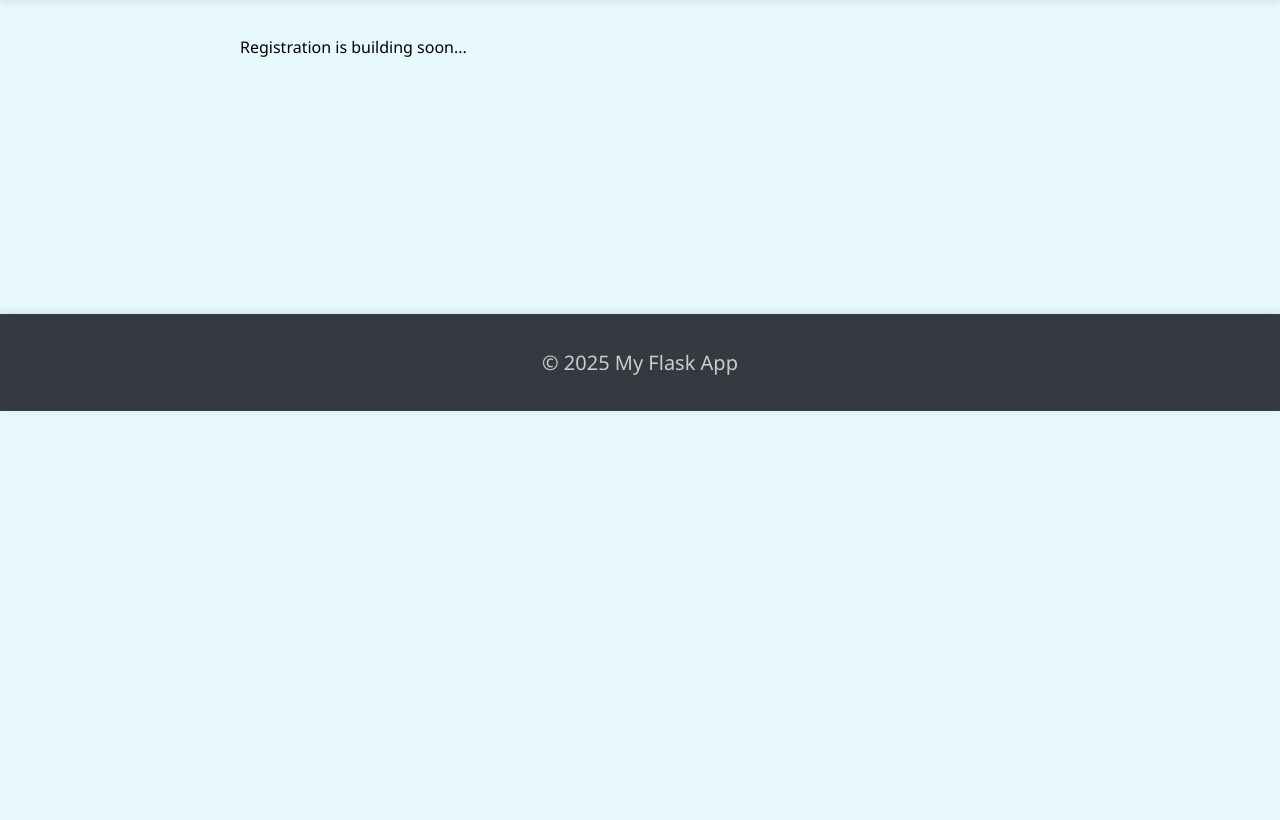
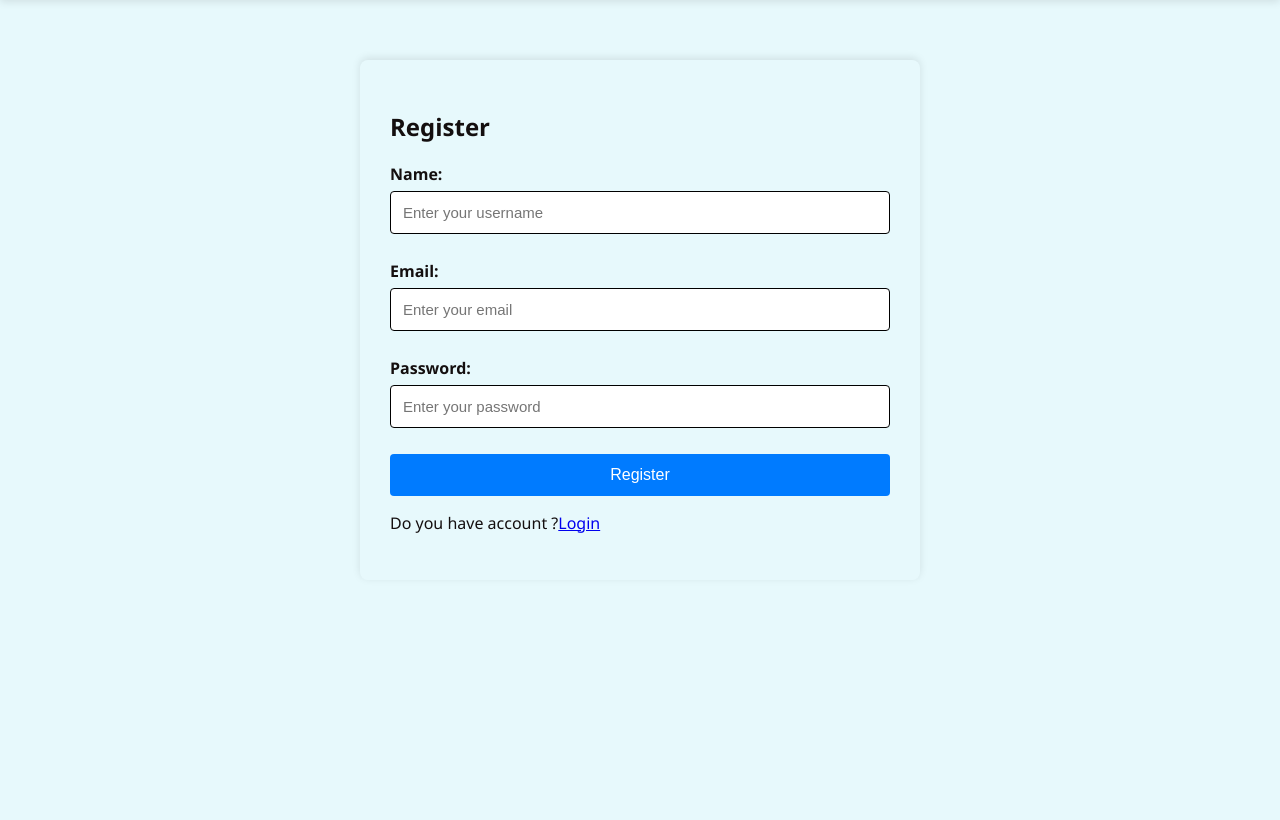
Before and after one commit to aryalodhari/To-Do-app-python, a Flask app: template app/templates/register.html in a window 1280 px wide. Shown: the part 153-973 px from the top of the page. Before the commit the page ends 564 px from the top, so only its background shows below. Run offline with Flask 3, Linux system fonts and the light colour scheme; the template is opened without the code that fills it, so the values that code supplies are empty.

Commit message:
Add Register page

```diff
--- a/app/__init__.py
+++ b/app/__init__.py
@@ -26,6 +26,7 @@ def create_app():
 
     return app
 
+
 # from flask import Flask
 # from flask_sqlalchemy import SQLAlchemy
 
--- a/app/routes/auth.py
+++ b/app/routes/auth.py
@@ -34,6 +34,12 @@ def login():
 
     return render_template("login.html")
 
+@auth_bp.route("/register", methods=["GET","POST"])
+def register():
+    if request.method == 'POST':
+        pass
+
+    return render_template("register.html")
 
 @auth_bp.route("/logout")
 def logout():
--- a/app/static/css/style.css
+++ b/app/static/css/style.css
@@ -65,6 +65,14 @@ footer p{
 .login-box h2{
     text-align: center;
     margin-bottom: 20px;
+}
+.register-box{
+    max-width: 500px;
+    color: rgb(20, 15, 15);
+    padding: 30px;
+    margin: 40px auto;
+    border-radius: 8px;
+    box-shadow: 0 -2px 8px rgb(0, 0, 0, 0.1);
 }
 .form-group{
     margin-bottom: 20px;
--- a/app/templates/register.html
+++ b/app/templates/register.html
@@ -1,5 +1,25 @@
 {% extends "base.html" %}
 
+{% block title %}Register Page{% endblock %}
+
 {% block content %}
-<p>Registration is building soon...</p>
+<div class="register-box">
+    <h2>Register</h2>
+    <form action="/register" method="post">
+        <div class="form-group">
+            <label for="email">Name:</label>
+            <input type="text" name="username" id="username" placeholder="Enter your username" required>
+        </div>
+        <div class="form-group">
+            <label for="email">Email:</label>
+            <input type="email" name="email" id="email" placeholder="Enter your email" required>
+        </div>
+        <div class="form-group">
+            <label for="password">Password:</label>
+            <input type="password" name="password" id="password" placeholder="Enter your password" required>
+        </div>
+        <button type="submit" class="btn">Register</button>
+        <p>Do you have account ?<a href="login">Login</a></p>
+    </form>
+</div>
 {% endblock %}
--- a/run.py
+++ b/run.py
@@ -1,11 +1,19 @@
-from app import create_app, db
-from app.models import Task
+from app import create_app
 
 app = create_app()
 
-# temporarily tells flask: This is the active app right now and only work when Flask knows which app is currently active.
-with app.app_context():
-    db.create_all() # it looks the models and makes sure table must be exist in database and if file is not exist then it creates it.
+if __name__ == "__main__":
+    app.run(debug=True)
 
-if __name__ == '__main__':
-    app.run(debug=True)
+
+# from app import create_app, db
+# from app.models import Task
+
+# app = create_app()
+
+# # temporarily tells flask: This is the active app right now and only work when Flask knows which app is currently active.
+# with app.app_context():
+#     db.create_all() # it looks the models and makes sure table must be exist in database and if file is not exist then it creates it.
+
+# if __name__ == '__main__':
+#     app.run(debug=True)
```
Also changed, not shown: app/templates/login.html (+5 -4 lines), app/models.py (line endings or trailing spaces).
